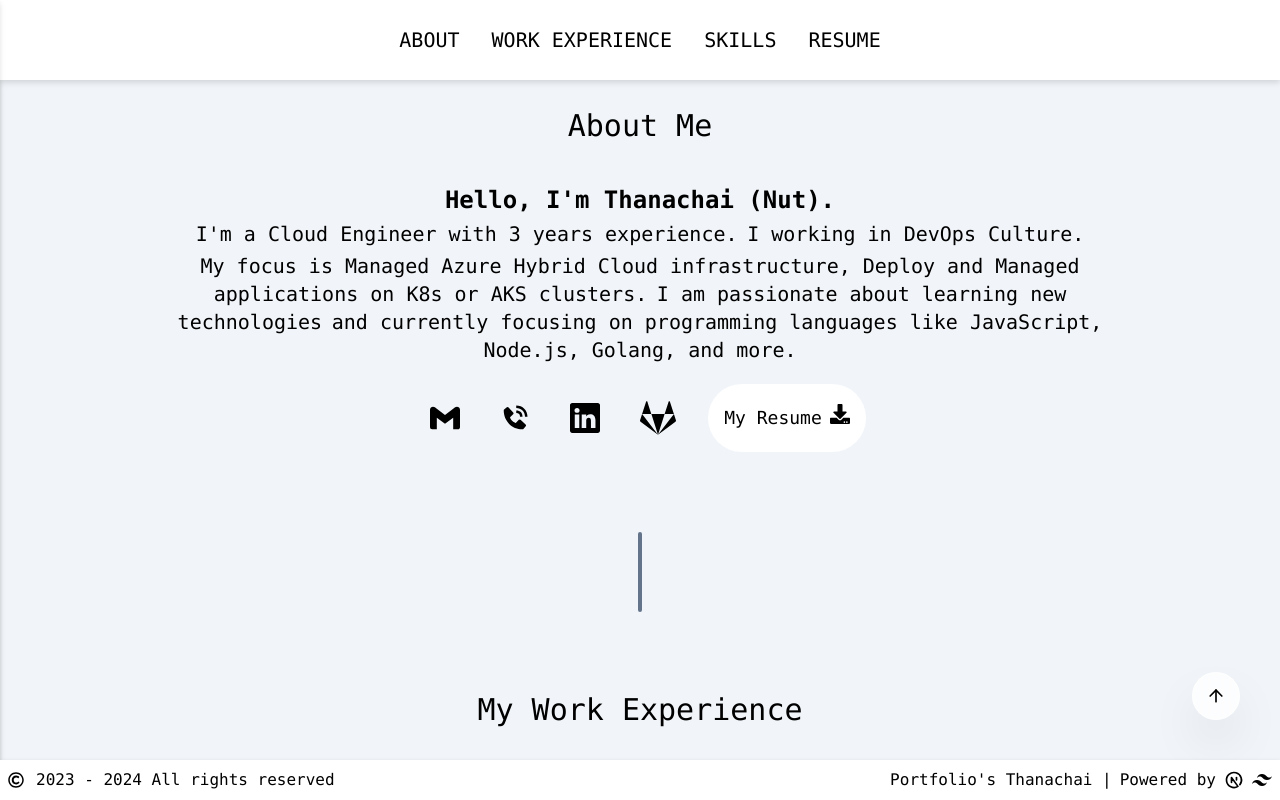
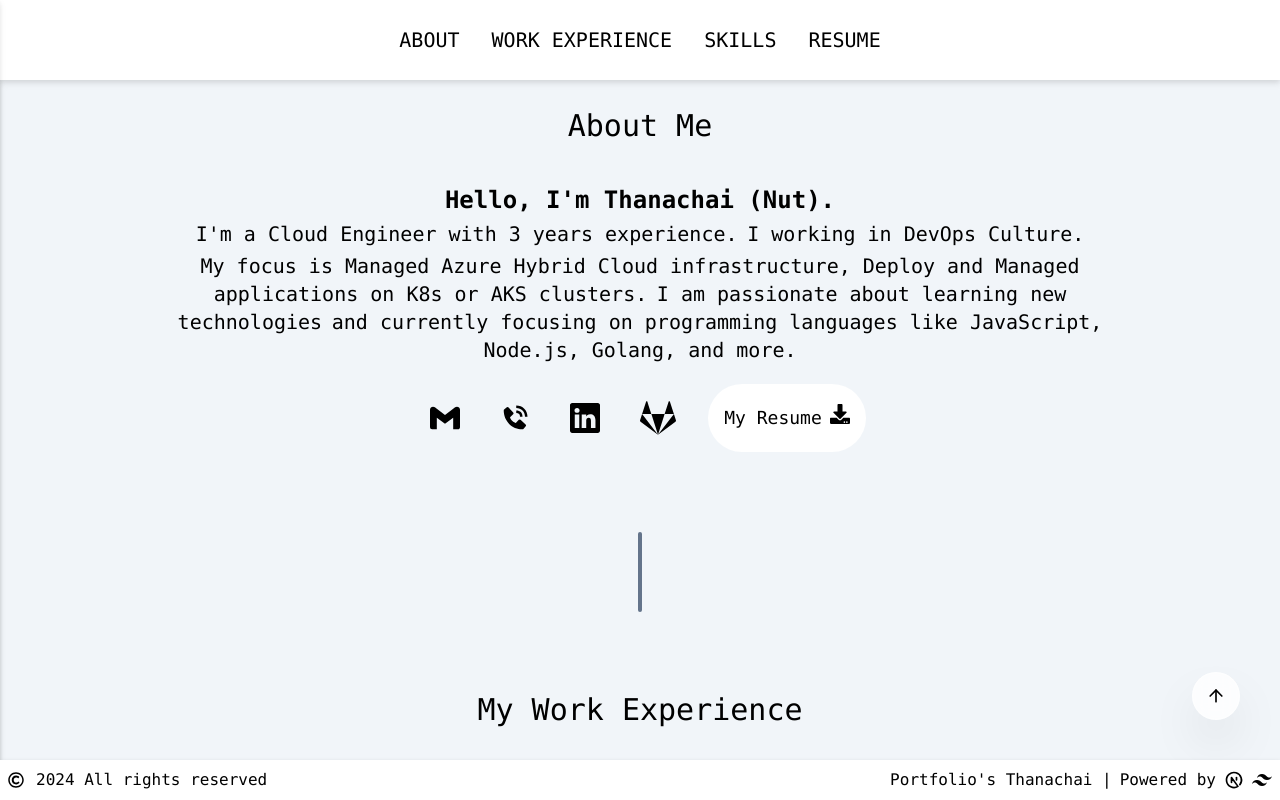
Before and after one commit to NaphatTor/Portfolio, a Next.js app: page / in a window 1280 px wide. Shown: the top 800 px of the page. Built offline with nearby package versions, Linux system fonts and the light colour scheme.

Commit message:
update year

```diff
--- a/src/components/Footer.jsx
+++ b/src/components/Footer.jsx
@@ -3,23 +3,31 @@ import { FaRegCopyright } from 'react-icons/fa';
 import { SiTailwindcss } from 'react-icons/si';
 import { TbBrandNextjs } from 'react-icons/tb';
 
-const currentYear = new Date().getFullYear();
+const Footer = () => {
+  const currentYear = new Date().getFullYear();
 
-const Footer = () => (
-  <div className='fixed filter drop-shadow bottom-0 bg-white text-black font-mono w-full p-2 z-50 text-sm sm:text-base'>
-    <div className='flex justify-between items-center flex-col sm:flex-row'>
-      <div className='flex items-center sm:mb-0'>
-        <span className='mr-1'><FaRegCopyright /></span>
-        <span className='ml-2'>2023 - {currentYear} All rights reserved</span>
-      </div>
-      <div className='flex items-center mt-2 sm:mt-0'>
-        <span>Portfolio's Thanachai |</span>
-        <span className='sm:ml-2'>Powered by</span>
-        <span className='sm:ml-2 ml-2 text-xl'><TbBrandNextjs /></span>
-        <span className='sm:ml-2 text-xl'><SiTailwindcss /></span>
+  return (
+    <div className="fixed filter drop-shadow bottom-0 bg-white text-black font-mono w-full p-2 z-50 text-sm sm:text-base">
+      <div className="flex justify-between items-center flex-col sm:flex-row">
+        <div className="flex items-center sm:mb-0">
+          <span className="mr-1">
+            <FaRegCopyright />
+          </span>
+          <span className="ml-2">{currentYear} All rights reserved</span>
+        </div>
+        <div className="flex items-center mt-2 sm:mt-0">
+          <span>Portfolio's Thanachai |</span>
+          <span className="sm:ml-2">Powered by</span>
+          <span className="sm:ml-2 ml-2 text-xl">
+            <TbBrandNextjs />
+          </span>
+          <span className="sm:ml-2 text-xl">
+            <SiTailwindcss />
+          </span>
+        </div>
       </div>
     </div>
-  </div>
-);
+  );
+};
 
 export default Footer;
```
